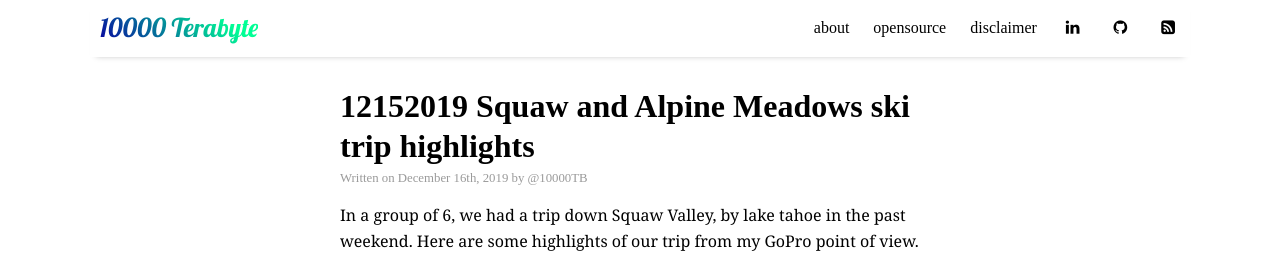
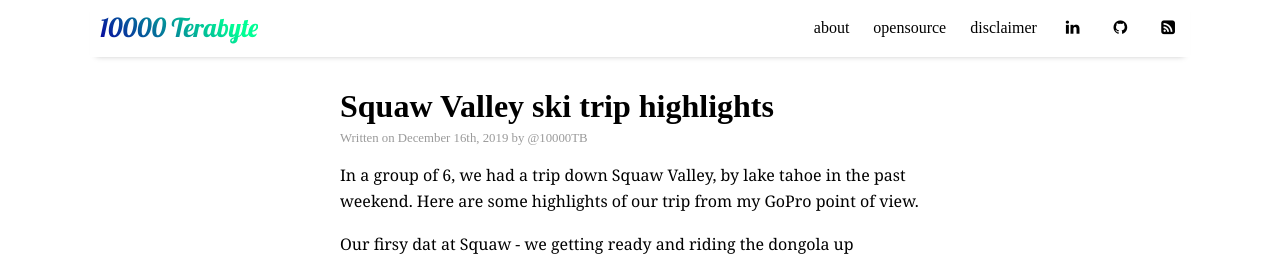
Before and after one commit to 10000TB/10000TB.github.io, a Jekyll site: the page built from _posts/2019-12-16-squaw-trip-highlights-compilation.md, in a window 1280 px wide and 900 px high, cut to the strip 0-269 px from the top of the window. Built offline with Jekyll 4.4.1, drawn with Linux system fonts in a browser that asks for light colours; nearby versions of some CDN libraries; some web fonts are replaced; comment, search, counter and statistics services are not loaded.

Commit message:
[Squaw trip highlights post] update title.

```diff
--- a/_posts/2019-12-16-squaw-trip-highlights-compilation.md
+++ b/_posts/2019-12-16-squaw-trip-highlights-compilation.md
@@ -1,6 +1,6 @@
 ---
 layout: "post"
-title: "12152019 Squaw and Alpine Meadows ski trip highlights"
+title: "Squaw Valley ski trip highlights"
 comments: true
 categories: ski
 tags: [ski, gopro, highlights, lastyearofdecade]
```
